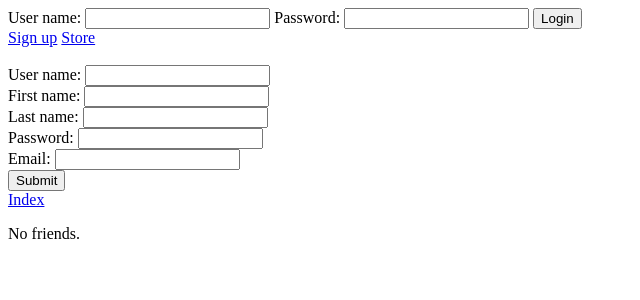
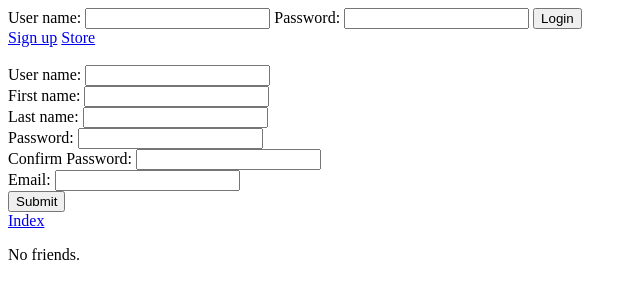
Before and after one commit to TianchenMa/elec5622, a Django app: template petmon/templates/petmon/signup.html in a window 1280 px wide. Shown: the top 300 px of the page, without its empty margins (0-640 px from the left). Run offline with Django 3.2, Linux system fonts and the light colour scheme; the template is opened without the code that fills it, so the values that code supplies are empty.

Commit message:
Add password confirm input in signup

```diff
--- a/petmon/templates/petmon/signup.html
+++ b/petmon/templates/petmon/signup.html
@@ -8,6 +8,7 @@
             First name: <input type="text" name="firstname"/><br>
             Last name: <input type="text" name="lastname"/><br>
             Password: <input type="password" name="password"/><br>
+            Confirm Password: <input type="password" name="password_confirm"/><br>
             Email: <input type="email" name="email"/><br>
 
             <input type="submit" name="Submit"/>
```
